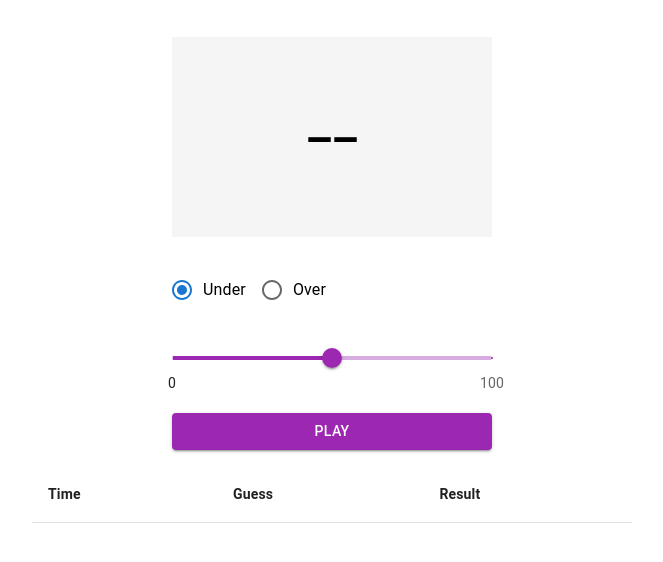
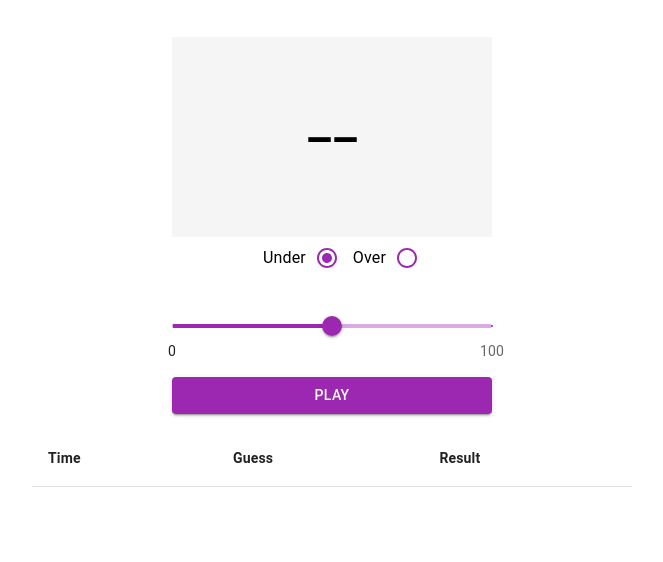
Before and after one commit to braivs/dice_game_test_task, a Next.js app: page / in a window 1280 px wide. Shown: the top 562 px of the page, without its empty margins (308-971 px from the left). Built offline with nearby package versions, Linux system fonts and the light colour scheme.

Commit message:
Styles for RadioGroup

```diff
--- a/src/components/DiceGame/DiceGame.module.scss
+++ b/src/components/DiceGame/DiceGame.module.scss
@@ -9,7 +9,7 @@
         width: 600px;
     }
 
-    .resultBox, .button {
+    .resultBox, .button, .slider {
         width: 320px;
     }
 
@@ -37,6 +37,10 @@
         background-color: #9C27B0;
     }
 
+    .radioGroup :global(.MuiRadio-root) {
+        color: #9C27B0;
+    }
+
     .historyTable {
         .tableHead {
             font-weight: 600;
--- a/src/components/DiceGame/DiceGame.tsx
+++ b/src/components/DiceGame/DiceGame.tsx
@@ -58,14 +58,15 @@ const DiceGame: React.FC = () => {
       value: 100,
       label: '100',
     },
-  ];
+  ]
 
   return (
     <Box className={styles.diceGame}>
       <Box>
         {status === 'win' && <Alert severity="success" variant={'filled'} className={styles.alert}>You won</Alert>}
         {status === 'lose' &&
-            <Alert severity="error" className={styles.alert} variant={'filled'}>You lost<br/>{guessType === 'under' ? 'Number was higher' : 'Number was lower'}
+            <Alert severity="error" className={styles.alert} variant={'filled'}>You
+                lost<br/>{guessType === 'under' ? 'Number was higher' : 'Number was lower'}
             </Alert>}
       </Box>
 
@@ -74,15 +75,14 @@ const DiceGame: React.FC = () => {
         <Typography variant="h1">{result ?? '--'}</Typography>
       </Box>
 
-      <Box sx={{mt: 4}}>
       <RadioGroup
         row
         value={guessType}
         onChange={(e) => setGuessType(e.target.value as 'under' | 'over')}
         className={styles.radioGroup}
       >
-          <FormControlLabel value="under" control={<Radio/>} label="Under"/>
-          <FormControlLabel value="over" control={<Radio/>} label="Over"/>
+        <FormControlLabel value="under" control={<Radio/>} label="Under" labelPlacement={'start'}/>
+        <FormControlLabel value="over" control={<Radio/>} label="Over" labelPlacement={'start'}/>
       </RadioGroup>
       <Slider
         value={threshold}
@@ -94,7 +94,6 @@ const DiceGame: React.FC = () => {
         marks={marks}
       />
       <Button variant="contained" fullWidth onClick={handlePlay} className={styles.button}>PLAY</Button>
-      </Box>
 
       <Table className={styles.historyTable}>
         <TableHead>
```
Lines whose indentation alone changed are shown as unchanged.
